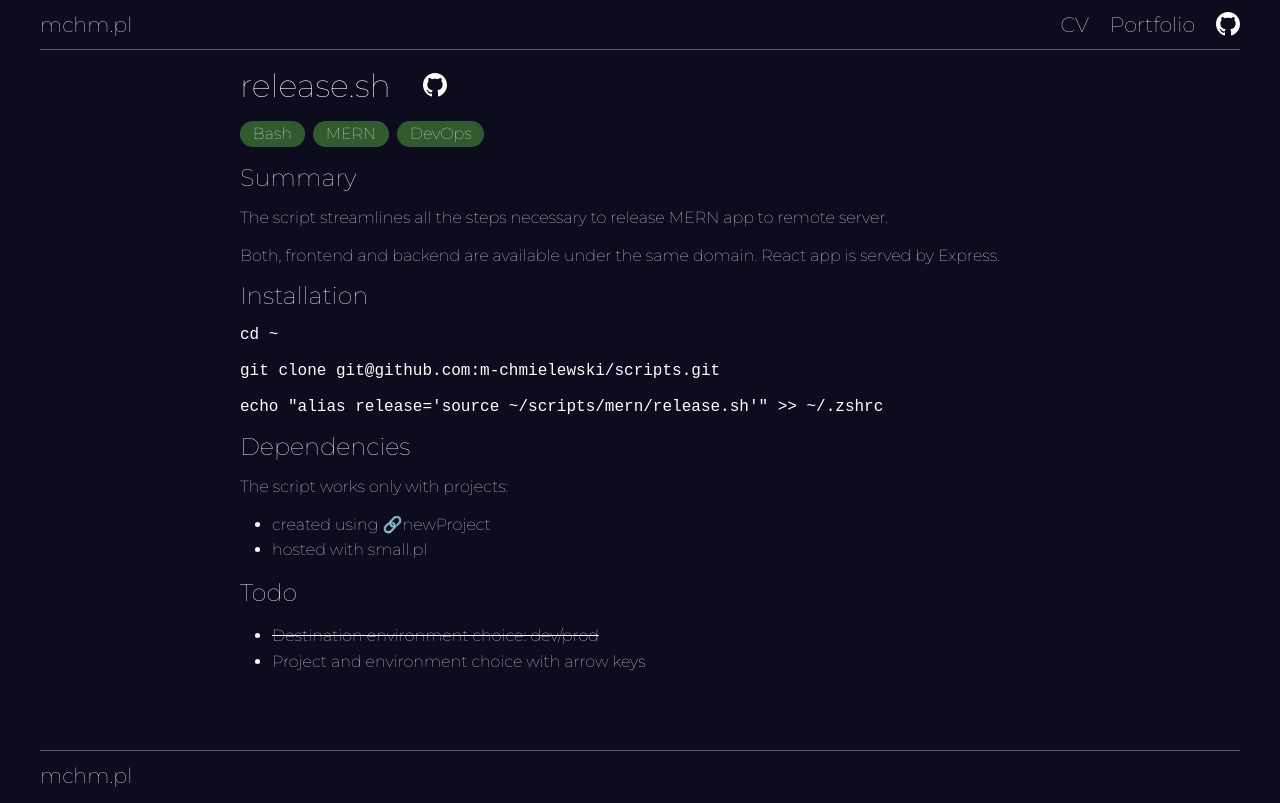
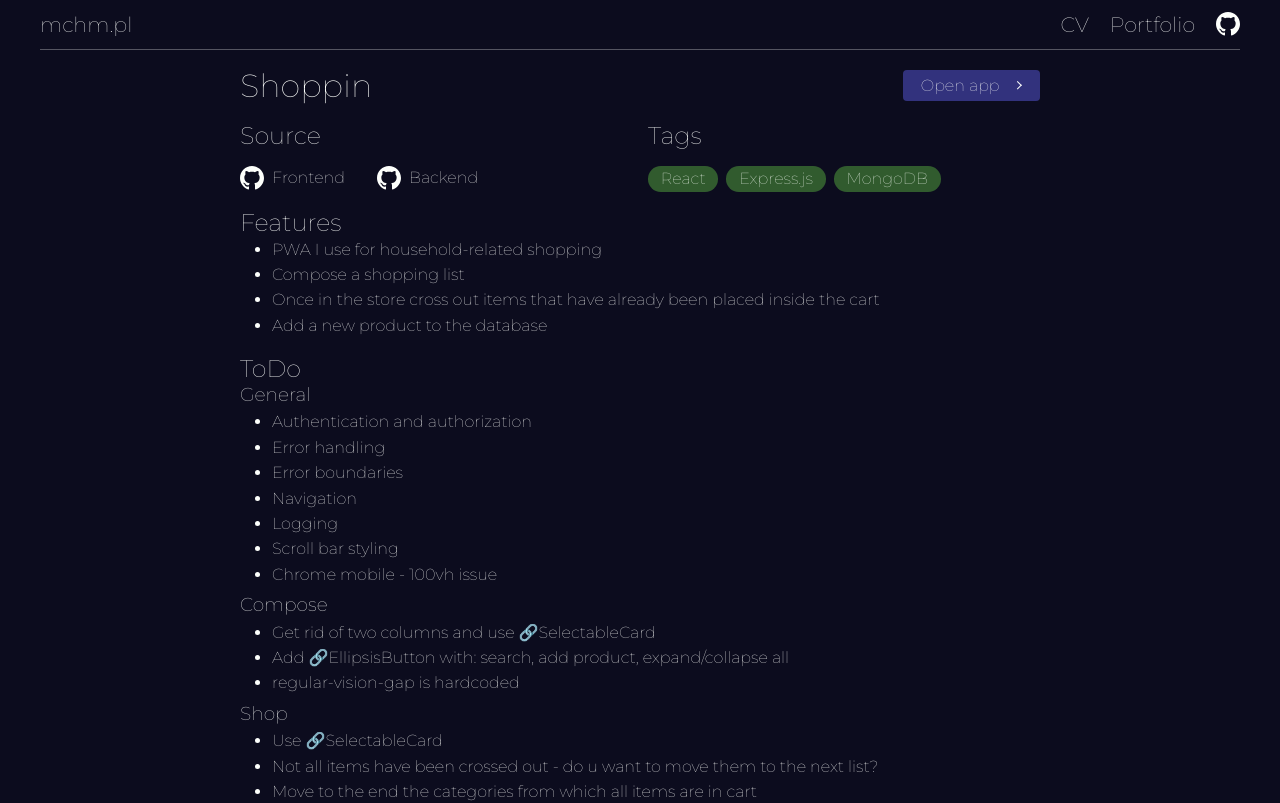
Before and after one commit to m-chmielewski/home-frontend, a React (Create React App) app: page /portfolio/shoppin in a window 1280 px wide. Shown: the top 803 px of the page. Built offline with nearby package versions, Linux system fonts and the light colour scheme.

Commit message:
Shoppin page added

```diff
--- a/src/CommonElements/Button.js
+++ b/src/CommonElements/Button.js
@@ -14,6 +14,7 @@ const Button = ({ inactive, ...props }) => {
      href={props.href}
      target="_blank"
      rel="noreferrer"
+     style={props.style}
     >
      {props.children}
      <Arrow right />
--- a/src/Pages/Portfolio/PortfolioItemPage.css
+++ b/src/Pages/Portfolio/PortfolioItemPage.css
@@ -1,8 +1,35 @@
-.portfolio-item-page h1 {
+.portfolio-item-page .heading-wrapper {
+ display: flex;
+ justify-content: space-between;
+ align-items: center;
+ flex-wrap: wrap;
+ gap: 0.5rem;
+}
+
+.portfolio-item-page .columns-wrapper {
  display: flex;
  flex-wrap: wrap;
- column-gap: 1em;
- row-gap: 0;
+ gap: 1rem;
+}
+
+.portfolio-item-page .columns-wrapper > div {
+ display: flex;
+ flex-direction: column;
+ flex: 1;
+ gap: 1rem;
+}
+
+.portfolio-item-page .source-wrapper {
+ display: flex;
+ column-gap: 2rem;
+ row-gap: 0.5rem;
+ flex-wrap: wrap;
+}
+
+.portfolio-item-page .source-wrapper a {
+ display: flex;
+ gap: 0.5rem;
+ align-items: center;
 }
 
 .portfolio-item-page .tags-wrapper {
@@ -22,6 +49,11 @@
  border-radius: 0.8em;
 }
 
+.portfolio-item-page h3 {
+ margin-bottom: 0.2rem;
+ margin-top: 0.4rem;
+}
+
 .portfolio-item-page li {
  margin-left: 2rem;
  padding: 0.2rem 0;
--- a/src/Pages/Portfolio/Shoppin/Shoppin.js
+++ b/src/Pages/Portfolio/Shoppin/Shoppin.js
@@ -1,22 +1,35 @@
 import React from "react";
+
 import { default as gh } from "../../../Icons/gh.svg";
 import { default as homeScreen } from "./Screenshots/home.png";
 import { default as composeScreen } from "./Screenshots/compose.png";
 import { default as shopScreen } from "./Screenshots/shop.png";
 import { default as addProductScreen } from "./Screenshots/addProduct.png";
 
-import "./Shoppin.css";
 import "../PortfolioItemPage.css";
+
+import Button from "../../../CommonElements/Button";
 
 import PageContent from "../../../CommonElements/PageContent";
 
 const Shoppin = () => {
  return (
   <PageContent className="portfolio-item-page">
-   <h1>
-    release.sh
+   <div className="heading-wrapper">
+    <h1>Shoppin</h1>
+    <Button
+     href="https://shoppin.mchm.pl"
+     style={{ backgroundColor: "var(--blue)", gap: "1rem" }}
+    >
+     Open app
+    </Button>
+   </div>
+   <div className="columns-wrapper">
+    <div>
+     <h2>Source</h2>
+     <div className="source-wrapper">
       <a
-     href="https://github.com/m-chmielewski/scripts/blob/main/mern/release.sh"
+       href="https://github.com/m-chmielewski/shoppin-frontend"
        target="_blank"
        rel="noreferrer"
       >
@@ -24,78 +37,119 @@ const Shoppin = () => {
         alt="See on GitHub"
         src={gh}
        ></img>
+       <span>Frontend</span>
       </a>
-   </h1>
+      <a
+       href="https://github.com/m-chmielewski/shoppin-backend"
+       target="_blank"
+       rel="noreferrer"
+      >
+       <img
+        alt="See on GitHub"
+        src={gh}
+       ></img>
+       <span>Backend</span>
+      </a>
+     </div>
+    </div>
+    <div>
+     <h2>Tags</h2>
      <div className="tags-wrapper">
-    <div>Bash</div>
-    <div>MERN</div>
-    <div>DevOps</div>
+      <div>React</div>
+      <div>Express.js</div>
+      <div>MongoDB</div>
      </div>
-   <h2>Summary</h2>
-   <p>
-    The script streamlines all the steps necessary to release MERN app to remote
-    server.
-    <br />
-    <br /> Both, frontend and backend are available under the same domain. React
-    app is served by Express.
-   </p>
-   <h2>Installation</h2>
-   <code>
-    cd ~<br />
-    <br />
-    git clone git@github.com:m-chmielewski/scripts.git
-    <br />
-    <br />
-    echo "alias release='source ~/scripts/mern/release.sh'" >> ~/.zshrc
-   </code>
-   <h2>Dependencies</h2>
-   The script works only with projects:
+    </div>
+   </div>
+   <div>
+    <h2>Features</h2>
     <ul>
+     <li>PWA I use for household-related shopping</li>
+     <li>Compose a shopping list</li>
      <li>
-     created using <a href="/portfolio/newProject/">🔗newProject</a>
+      Once in the store cross out items that have already been placed inside the
+      cart
      </li>
-    <li>hosted with small.pl</li>
+     <li>Add a new product to the database</li>
     </ul>
-   <h2>Todo</h2>
+   </div>
+   <div>
+    <h2>ToDo</h2>
     <ul>
-    <li style={{ textDecorationLine: "line-through" }}>
-     Destination environment choice: dev/prod
-    </li>
-    <li>Project and environment choice with arrow keys</li>
-   </ul>
-   {/* <p>The script performs following steps:</p>
-      <ol>
+     <h3 style={{ marginTop: "0rem" }}>General</h3>
+     <li>Authentication and authorization</li>
+     <li>Error handling</li>
+     <li>Error boundaries</li>
+     <li>Navigation</li>
+     <li>Logging</li>
+     <li>Scroll bar styling</li>
+     <li>Chrome mobile - 100vh issue</li>
+     <h3>Compose</h3>
      <li>
-          Removes old versions of React and Express apps from the remote server.
+      Get rid of two columns and use{" "}
+      <a
+       href="https://github.com/m-chmielewski/common/blob/main/src/lib/Components/SelectableCard.js"
+       target="_blank"
+       rel="noreferrer"
+      >
+       🔗SelectableCard
+      </a>
      </li>
      <li>
-          Replaces .env file in local React project directory with remote
-          server's environment relevant one.
+      Add{" "}
+      <a
+       href="https://github.com/m-chmielewski/common/blob/main/src/lib/Components/EllipsisButton.js"
+       target="_blank"
+       rel="noreferrer"
+      >
+       🔗EllipsisButton
+      </a>{" "}
+      with: search, add product, expand/collapse all
      </li>
-        <li>Creates optimized build of React app.</li>
-        <li>Uploads React app build to the remote server.</li>
-        <li>Removes React app build from local project directory.</li>
+     <li>regular-vision-gap is hardcoded</li>
+     <h3>Shop</h3>
      <li>
-          Replaces .env file in local React project directory with local
-          environment relevant one.
+      Use{" "}
+      <a
+       href="https://github.com/m-chmielewski/common/blob/main/src/lib/Components/SelectableCard.js"
+       target="_blank"
+       rel="noreferrer"
+      >
+       🔗SelectableCard
+      </a>
      </li>
      <li>
-          Moves node_modules and package-lock.json out of Express project
-          directory and puts them into temporary container directory.
+      Not all items have been crossed out - do u want to move them to the next
+      list?
      </li>
+     <li>Move to the end the categories from which all items are in cart</li>
      <li>
-          Uploads Express app local project directory content to the remote
-          server.
+      Add{" "}
+      <a
+       href="https://github.com/m-chmielewski/common/blob/main/src/lib/Components/EllipsisButton.js"
+       target="_blank"
+       rel="noreferrer"
+      >
+       🔗EllipsisButton
+      </a>{" "}
+      with: search, list done, expand/collapse all
      </li>
+     <h3>Add product</h3>
+     <li>Redesign desktop layout</li>
+     <li>Allow to add more rows instead of adding one by one</li>
      <li>
-          Uploads remote server's environment relevant .env file to the remote
-          server.
+      Make name field{" "}
+      <a
+       href="https://github.com/m-chmielewski/common/blob/main/src/lib/Components/SuggestiveInput.js"
+       target="_blank"
+       rel="noreferrer"
+      >
+       🔗SuggestiveInput
+      </a>{" "}
+      - this will let check if product is already in db
      </li>
-        <li>
-          Moves node_modules and package-lock.json out of temporary container
-          directory and puts them into local Express project directory.
-        </li>
-      </ol> */}
+    </ul>
+   </div>
   </PageContent>
  );
 };
```
Also changed, not shown: src/Pages/Portfolio/Shoppin/Shoppin.css (deleted). Lines whose indentation alone changed are shown as unchanged.
